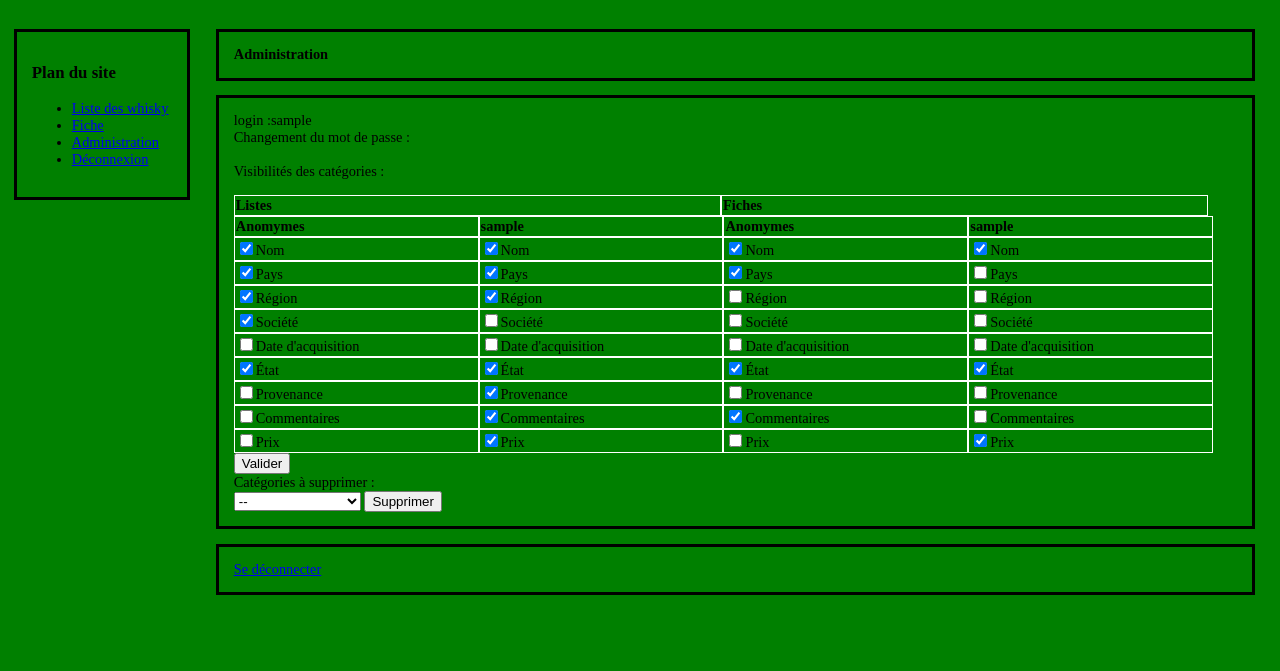
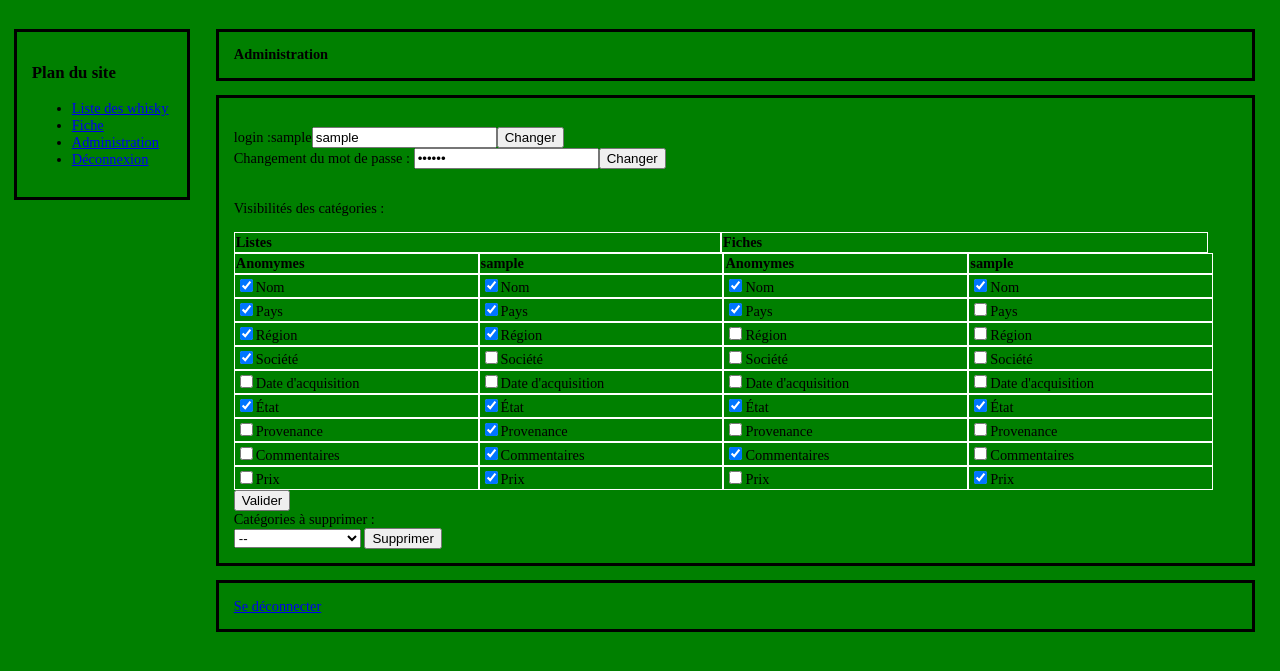
Before and after one commit to Neonunux/whiskyonline, a PHP site: page /administration.php in a window 1280 px wide. Shown: the top 671 px of the page. Run offline with PHP 8.4, Linux system fonts and the light colour scheme; the visitor is signed in with stand-in values (Sample User, id 1); data comes from the database, SQL or seed files in the repository; some web fonts are replaced.

Commit message:
Password and name can be changed

```diff
--- a/administration.php
+++ b/administration.php
@@ -44,6 +44,7 @@
 	  {
 		  $_SESSION['id'] = $resultat['id'];
 		  $_SESSION['pseudo'] = $pseudo;
+		  $_SESSION['passwd'] = $pass_hache;
 		  //$_COOKIE['pseudo'] =  $pseudo;
 		  //$_COOKIE['passwd'] =  $pass_hache;
 	  }
@@ -60,8 +61,12 @@
 
 		echo '<div class="texte">';
 		echo '
-		login :' . $_SESSION['pseudo'] . '<br/>
-		Changement du mot de passe : <br/>
+		<div class="essai">
+			<p>
+			<span>login :' . $_SESSION['pseudo'] . '<input type="entry" name="pseudo" value="'.$_SESSION['pseudo'].'" /><input type="submit" value="Changer" /></span><br/>
+			<span>Changement du mot de passe : <input type="password" name="passwd" value="'.$_SESSION['pseudo'].'" /><input type="submit" value="Changer" /></span><br/>
+			</p>
+		</div>
 		<br/>
 		Visibilités des catégories :<br/>';
 
```
